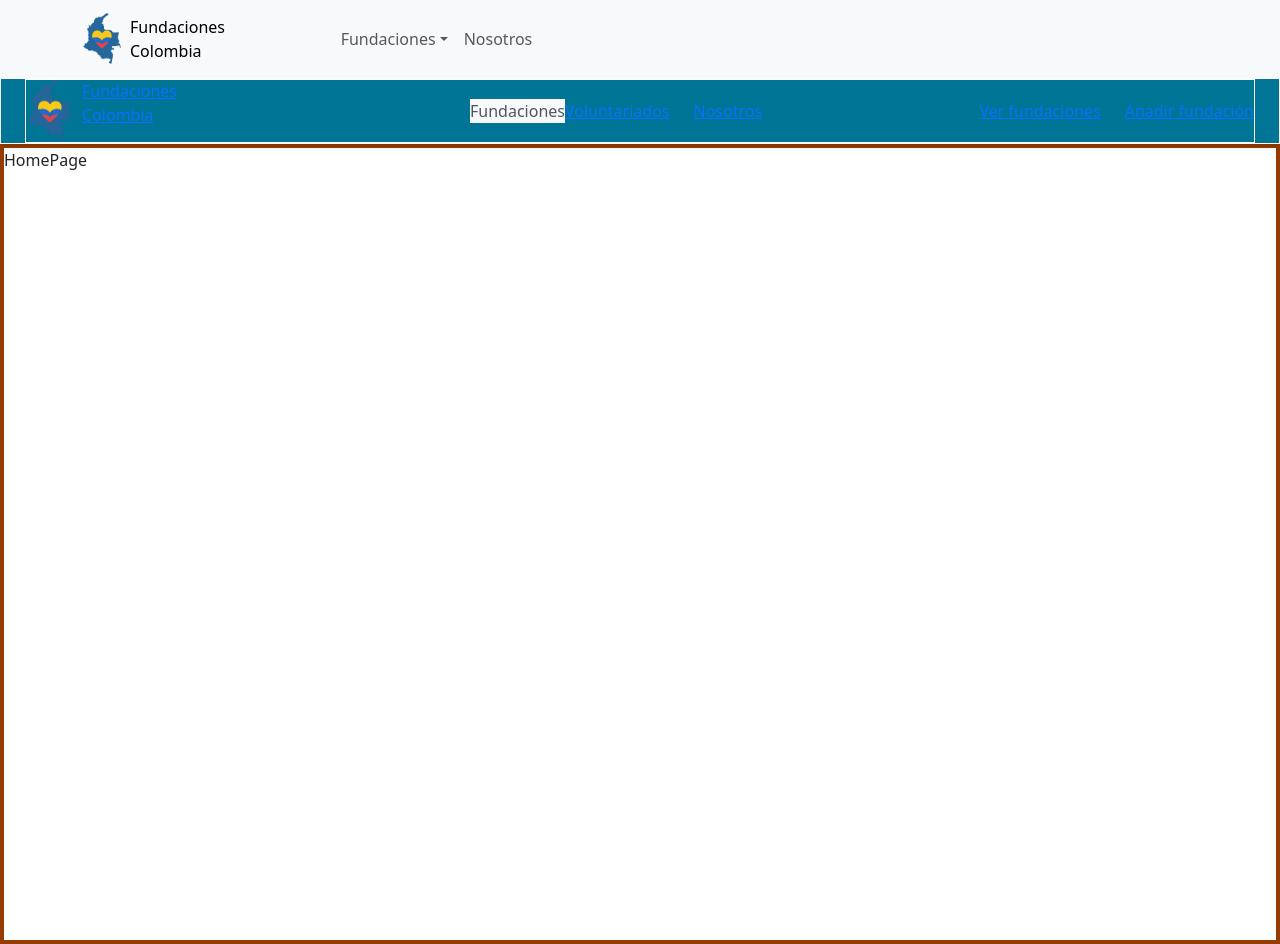
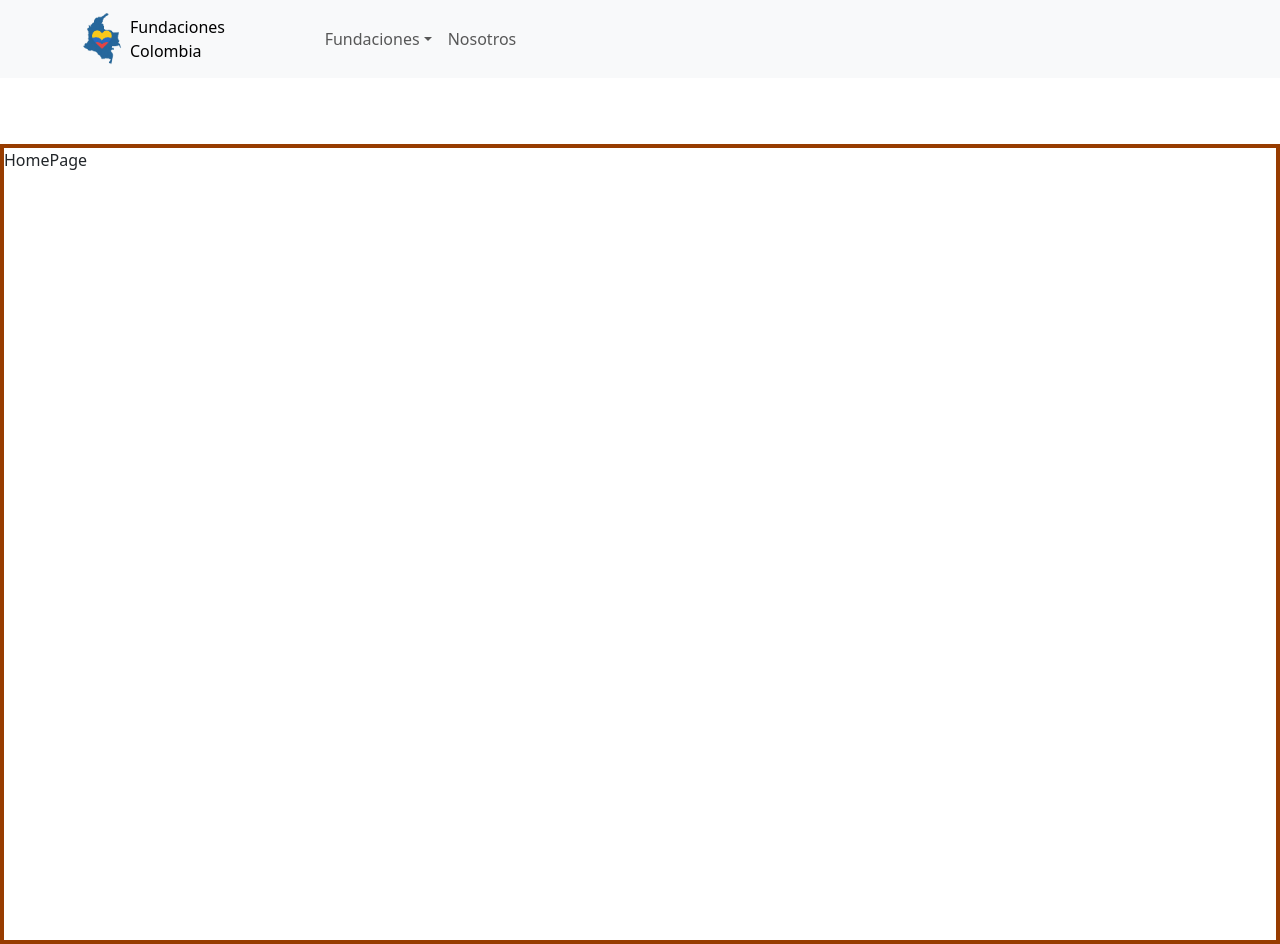
Before and after one commit to malejaroti/Website-fundaciones-colombia-client, a React (Vite) app: page / in a window 1280 px wide. Built offline with nearby package versions, Linux system fonts and the light colour scheme.

Commit message:
feat: refactor Navbar component to collapse on selecting an item and remove unused code from old navbar

```diff
--- a/src/components/Navbar.tsx
+++ b/src/components/Navbar.tsx
@@ -6,11 +6,9 @@ import Navbar from 'react-bootstrap/Navbar';
 import NavDropdown from 'react-bootstrap/NavDropdown';
 
 function MyNavbar() {
-    const [mobileOpen, setMobileOpen] = useState(false);
-    const [foundationsMenuOpen, setFoundationsMenuOpen] = useState(false);
     return (
         <>
-            <Navbar expand="lg" className="bg-body-tertiary">
+            <Navbar collapseOnSelect expand="lg" className="bg-body-tertiary" exp>
                 <Container>
                     <Navbar.Brand to={"/"} as={Link} className="flex items-center gap-2"
                     >
@@ -22,86 +20,23 @@ function MyNavbar() {
                             alt="Logo fundaciones Colombia"
                         />{' '}
                         <span className="text-base w-[60%] flex items-center text-wrap break-words">
-                             Fundaciones Colombia
+                            Fundaciones Colombia
                         </span>
                     </Navbar.Brand>
                     <Navbar.Toggle aria-controls="basic-navbar-nav" />
                     <Navbar.Collapse id="basic-navbar-nav">
                         <Nav className="me-auto">
-                            <Nav.Link to={"/"} as={Link}></Nav.Link>
+                            {/* <Nav.Link to={"/"} as={Link}>Home</Nav.Link> */}
                             <NavDropdown title="Fundaciones" id="basic-nav-dropdown">
-                                <NavDropdown.Item to={"/fundaciones"} as={Link}>Ver fundaciones</NavDropdown.Item>
-                                <NavDropdown.Item to={"/fundaciones/nueva-fundacion"} as={Link}>Anadir fundacion</NavDropdown.Item>
+                                <NavDropdown.Item to={"/fundaciones"} as={Link} eventKey="1" >Ver fundaciones</NavDropdown.Item>
+                                <NavDropdown.Item to={"/fundaciones/nueva-fundacion"} as={Link} eventKey="2">Anadir fundacion</NavDropdown.Item>
                             </NavDropdown>
-                            <Nav.Link to={"/about"} as={Link}>Nosotros</Nav.Link>
+                            <Nav.Link to={"/about"} as={Link} eventKey="3">Nosotros</Nav.Link>
                         </Nav>
                     </Navbar.Collapse>
                 </Container>
 
             </Navbar>
-            <nav className="fixed left-0 w-full shadow-md z-50">
-                <div className="max-w-7xl mx-auto px-4 sm:px-2 lg:px-8 border-1 bg-cyan-700 text-white">
-                    <div className="flex justify-between items-center h-16 border-1">
-
-                        {/* logo */}
-                        <Link to="/" className="h-full">
-                            <div className="flex items-center h-full gap-2 ">
-                                <img src="fundaciones-colombia-logo2.png" className="logo h-full" alt="" />
-                                <p className="w-1/10">Fundaciones Colombia</p>
-                                {/* <a href="#" className="text-xl font-bold text-gray-800">Fundaciones Colombia</a> */}
-                            </div>
-                        </Link>
-
-                        {/* <!-- Nav Links --> */}
-                        <div className="hidden md:flex space-x-6">  {/* md: screen width > 768px*/}
-                            <button
-                                onClick={() => setFoundationsMenuOpen(o => !o)}
-                                aria-controls="foundations-sub-menu"
-                                aria-expanded={foundationsMenuOpen}
-                                className="text-gray-600 hover:text-gray-900">Fundaciones</button>
-                            <Link to="/fundaciones" className="text-gray-600 hover:text-gray-900">Voluntariados</Link>
-                            <Link to="/about" className="text-gray-600 hover:text-gray-900">Nosotros</Link>
-                        </div>
-                        {/* <!-- Foundations sub Links --> */}
-                        <div className="hidden md:flex space-x-6">  {/* md: screen width > 768px*/}
-                            <Link to="/fundaciones" className="text-gray-600 hover:text-gray-900">Ver fundaciones</Link>
-                            <Link to="/fundaciones/nueva-fundacion" className="text-gray-600 hover:text-gray-900">Anadir fundación</Link>
-                        </div>
-
-                        {/* <!-- Mobile Menu Button --> */}
-                        <div className="md:hidden">
-                            <button
-                                onClick={() => setMobileOpen(o => !o)}
-                                aria-controls="mobile-menu"
-                                aria-expanded={mobileOpen}
-                                className="text-gray-800 hover:text-gray-900 focus:outline-none">
-
-                                <p className=" border-1 p-1">Menu</p>
-                            </button>
-                        </div>
-                    </div>
-                    {/* Mobile menu */}
-                    <div id="mobile-menu" className={`${mobileOpen ? "block" : "hidden"}  text-white md:hidden border-t   `}>
-                        <div className="px-4 py-3 space-y-2">
-                            <button
-                                onClick={() => setFoundationsMenuOpen(o => !o)}
-                                aria-controls="foundations-sub-menu"
-                                aria-expanded={foundationsMenuOpen}
-                                className="text-gray-600 hover:text-gray-900">Fundaciones</button>
-                            {/* Foundations sub menu */}
-                            <div id="foundations-sub-menu" className={`${foundationsMenuOpen ? "block" : "hidden"} bg-amber-300  w-full flex flex-col`}>
-                                <Link to="/fundaciones" className="text-gray-600 hover:text-gray-900 p-2 mb-0" onClick={() => setMobileOpen(o => !o)}>Ver fundaciones</Link>
-                                <Link to="/fundaciones/nueva-fundacion"
-                                    className="text-gray-600 hover:text-gray-900 p-2 mt-0"
-                                    onClick={() => setMobileOpen(o => !o)}
-                                >Anadir fundación</Link>
-                            </div>
-                            <Link to="/fundaciones" onClick={() => setMobileOpen(false)} className="block text-gray-800 hover:text-gray-900">Voluntariados</Link>
-                            <Link to="/about" onClick={() => setMobileOpen(false)} className="block text-gray-800 hover:text-gray-900">Nosotros</Link>
-                        </div>
-                    </div>
-                </div>
-            </nav>
         </>
     )
 }
```
